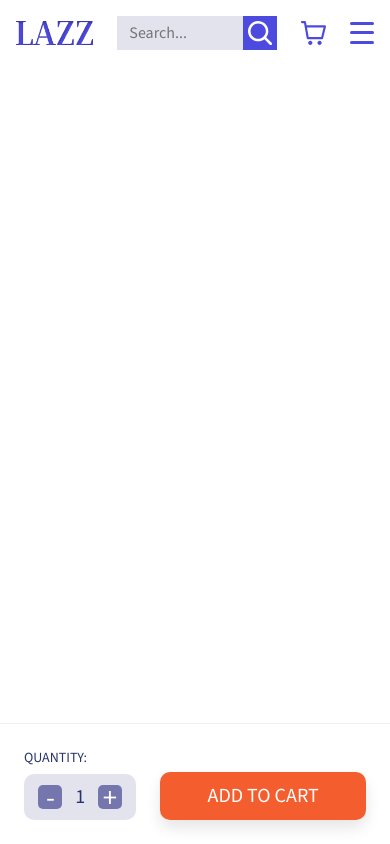
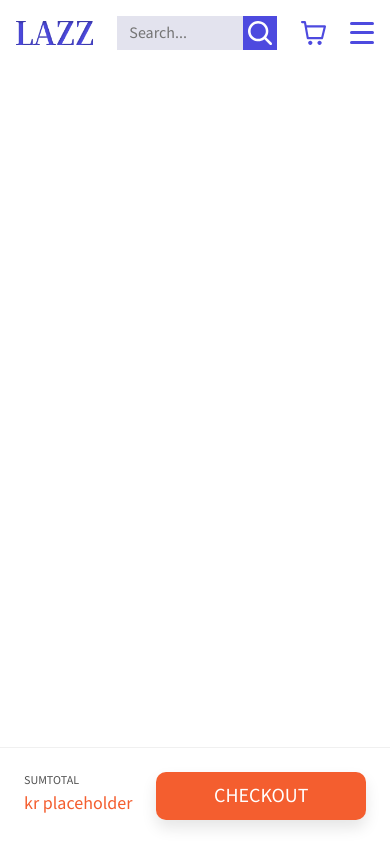
Before and after one commit to DWNWND/Frontend-Frameworks-CA-Thea, a React (Vite) app: page / in a window 390 px wide. Built offline with nearby package versions, Linux system fonts and the light colour scheme.

Commit message:
added the SumTotal component to the checkout mobile footer and changed the names of the pages to -success- and -contact

```diff
--- a/src/components/footer/index.jsx
+++ b/src/components/footer/index.jsx
@@ -2,8 +2,9 @@ import { useState, useEffect } from "react";
 import styles from "./Footer.module.css";
 import Button from "../button";
 import Quantity from "../quanity";
+import SumTotal from "../sumTotal";
 
-export default function Footer({ page = "product" }) {
+export default function Footer({ page = "checkout" }) {
   const checkIfMobileScreen = () => {
     const [width, setWidth] = useState(window.innerWidth);
     const handleWindowSizeChange = () => {
@@ -38,18 +39,19 @@ export default function Footer({ page = "product" }) {
     if (page === "checkout") {
       return (
         <footer className={styles.wrapper}>
+          <SumTotal total="placeholder" />
           <Button page={page} />
         </footer>
       );
     }
-    if (page === "checkout-success") {
+    if (page === "success") {
       return (
         <footer className={styles.wrapper}>
           <Button page={page} />
         </footer>
       );
     }
-    if (page === "send-inquiry") {
+    if (page === "contact") {
       return (
         <footer className={styles.wrapper}>
           <Button page={page} />
```
